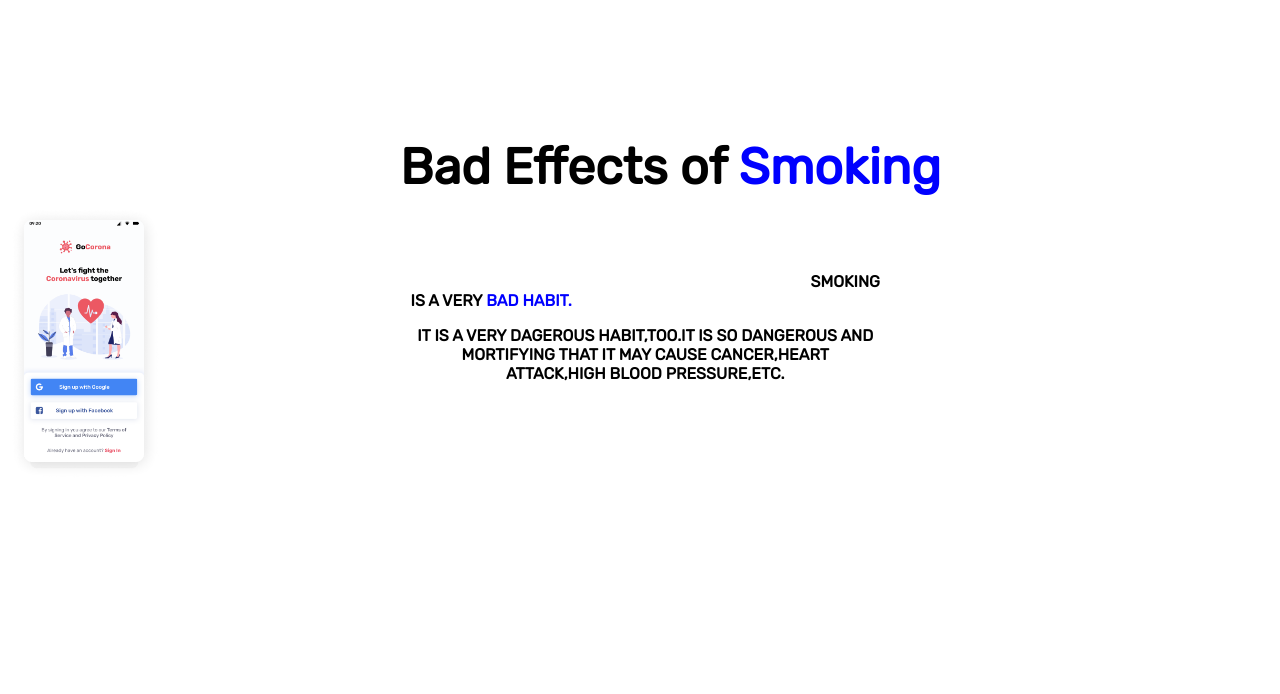
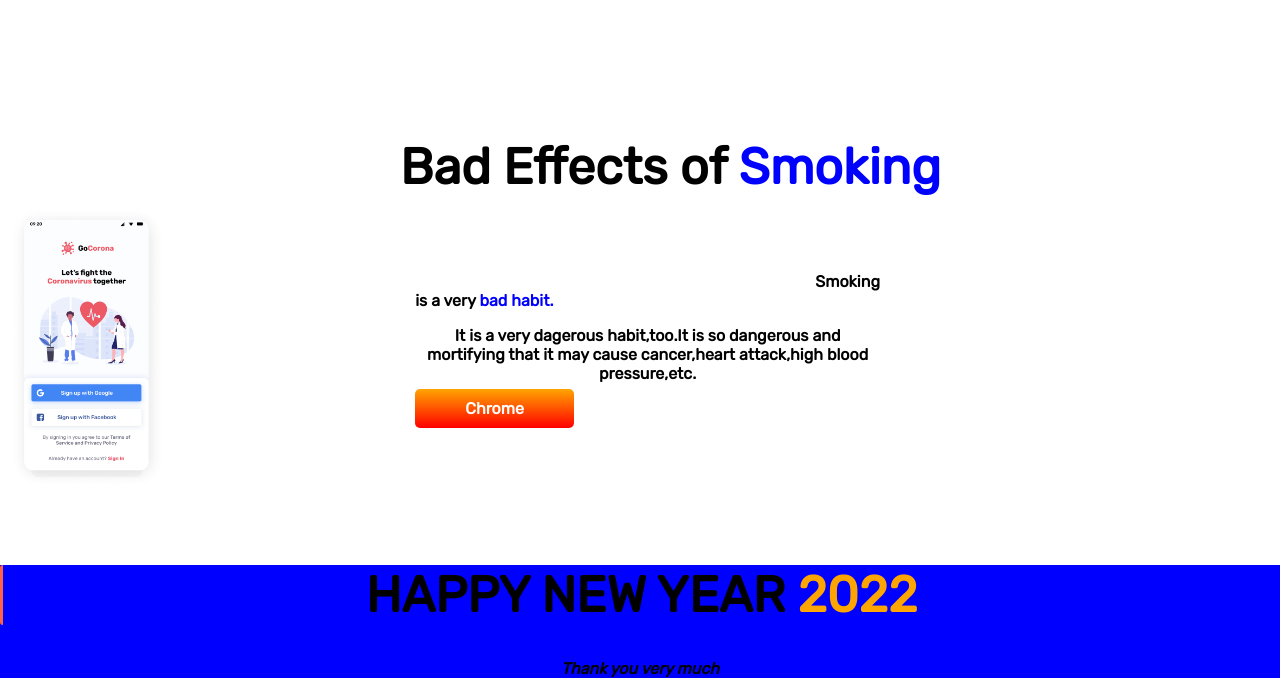
Before and after one commit to sakibhossan/mywebsite, a plain HTML site: page index.html in a window 1280 px wide. Shown: the part 2211-2905 px from the top of the page. Before the commit the page ends 2734 px from the top, so only its background shows below. Drawn offline with Linux system fonts and the light colour scheme.

Commit message:
start finish

```diff
--- a/index.html
+++ b/index.html
@@ -125,6 +125,7 @@
                         <p>It is a very dagerous habit,too.It is so dangerous and mortifying that it may cause
                             cancer,heart
                             attack,high blood pressure,etc.</p>
+                        <a class="link-button" target="-blank" href="www.chrome.com">Chrome</a>
 
 
             </div>
@@ -133,6 +134,10 @@
 
 
     </section>
+    <footer class="command">
+        <h1><span id="order">HAPPY NEW YEAR</span> <span class="text">2022 </span></h1>
+        <P><i>Thank you very much</i></P>
+    </footer>
 
 </body>
 
--- a/style.css
+++ b/style.css
@@ -138,6 +138,21 @@ h1{
     margin-left: 20%;
     text-align: center;
     text-decoration: none;
-    text-transform: uppercase;
+
 
 }
+footer h1 p{
+    text-align: center;
+
+
+
+}
+.command{
+    background-color: blue;
+}
+
+
+.text{
+    color:orange;
+
+}
```
